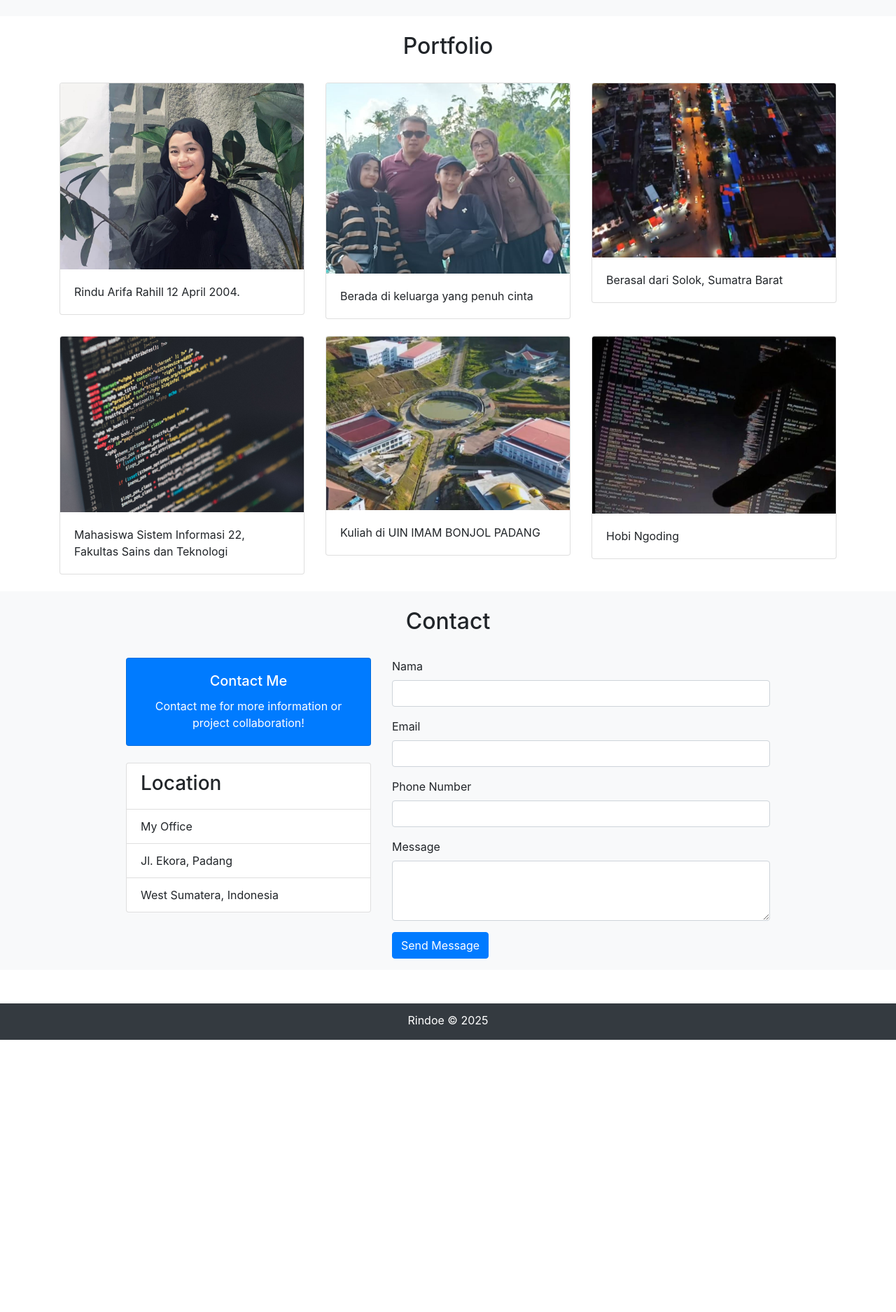
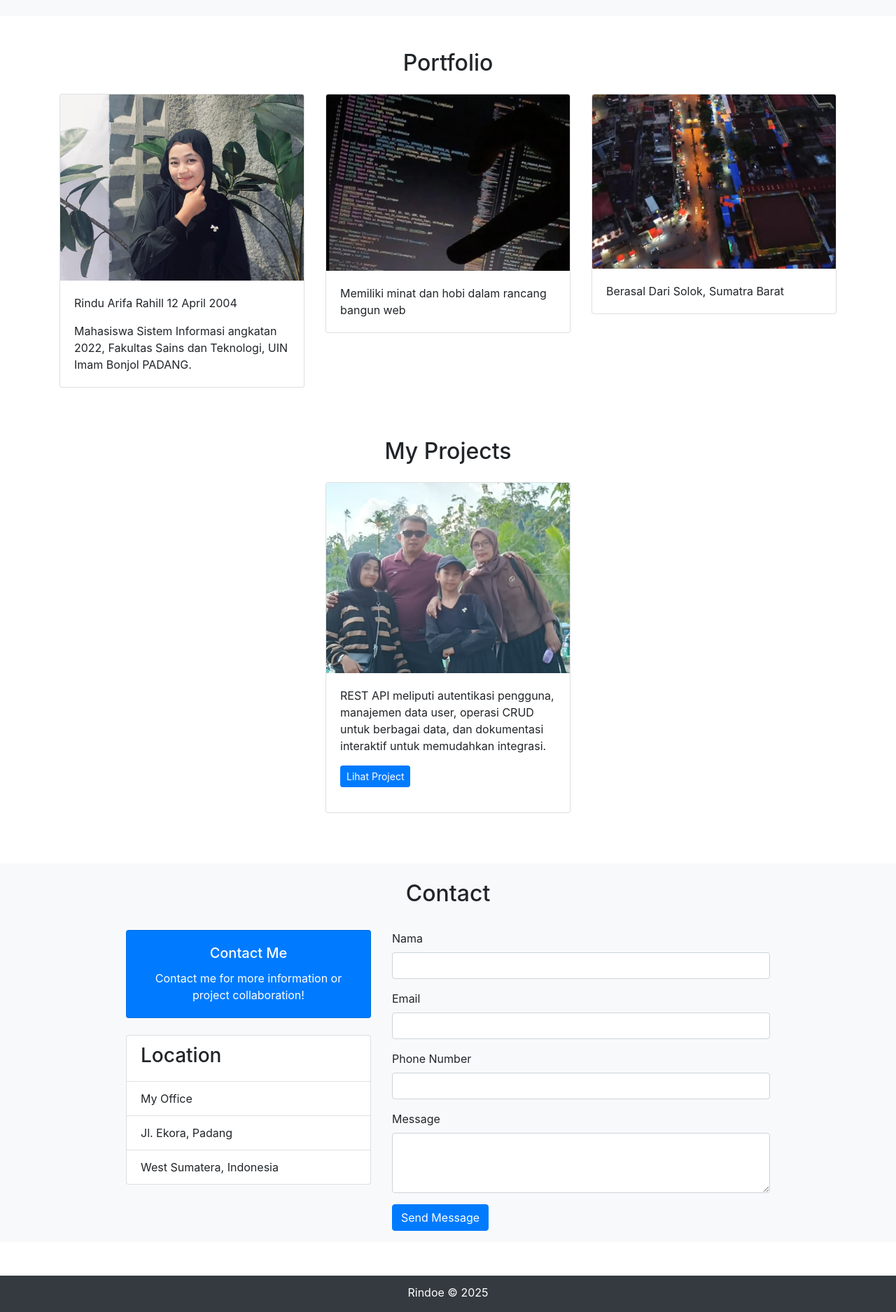
Before and after one commit to rindoe12/rest-api, a PHP site: page / in a window 1280 px wide. Shown: the part 1453-3328 px from the top of the page at 70% size. Before the commit the page ends 2939 px from the top, so only its background shows below. Run offline with PHP 8.4, Linux system fonts and the light colour scheme; data that the repository does not hold is empty; some libraries are stand-ins or nearby versions.

Commit message:
Update lagi wpu-portfolio index.php

```diff
--- a/wpu-portfolio/index.php
+++ b/wpu-portfolio/index.php
@@ -169,73 +169,61 @@ if (isset($media['data']) && count($media['data']) >= 1) {
 </section>
 
 
-    <!-- Portfolio -->
-    <section class="portfolio " id="portfolio">
-      <div class="container">
-        <div class="row pt-4 mb-4">
-          <div class="col text-center">
-            <h2>Portfolio</h2>
-          </div>
-        </div>
+
+<!-- Portfolio Section -->
+<section id="portfolio" class="container my-5">
+  <h2 class="text-center mb-4">Portfolio</h2>
   <div class="row">
-          <div class="col-md mb-4">
+    <div class="col-md-4 mb-4">
       <div class="card">
-              <img class="card-img-top" src="img/thumbs/1.png" alt="Card image cap">
+        <img src="img/thumbs/1.png" class="card-img-top" alt="Tentang Saya 1">
         <div class="card-body">
-                <p class="card-text"> Rindu Arifa Rahill 12 April 2004.</p>
+          <p class="card-text">Rindu Arifa Rahill 12 April 2004</p>
+          <p class="card-text">Mahasiswa Sistem Informasi angkatan 2022, Fakultas Sains dan Teknologi, UIN Imam Bonjol PADANG.</p>
         </div>
       </div>
     </div>
-
-          <div class="col-md mb-4">
+    <div class="col-md-4 mb-4">
       <div class="card">
-              <img class="card-img-top" src="img/thumbs/2.png" alt="Card image cap">
+        <img src="img/thumbs/6.png" class="card-img-top" alt="Tentang Saya 2">
         <div class="card-body">
-                <p class="card-text">Berada di keluarga yang penuh cinta</p>
+          <p class="card-text">Memiliki minat dan hobi dalam rancang bangun web</p>
         </div>
       </div>
     </div>
-
-          <div class="col-md mb-4">
+    <div class="col-md-4 mb-4">
       <div class="card">
-              <img class="card-img-top" src="img/thumbs/3.png" alt="Card image cap">
+        <img src="img/thumbs/3.png" class="card-img-top" alt="Tentang Saya 3">
         <div class="card-body">
-                <p class="card-text">Berasal dari Solok, Sumatra Barat</p>
-              </div>
-            </div>
-          </div>
-        </div>
-
-        <div class="row">
-          <div class="col-md mb-4">
-            <div class="card">
-              <img class="card-img-top" src="img/thumbs/4.png" alt="Card image cap">
-              <div class="card-body">
-                <p class="card-text">Mahasiswa Sistem Informasi 22, Fakultas Sains dan Teknologi</p>
-              </div>
-            </div>
-          </div>
-          <div class="col-md mb-4">
-            <div class="card">
-              <img class="card-img-top" src="img/thumbs/5.png" alt="Card image cap">
-              <div class="card-body">
-                <p class="card-text">Kuliah di UIN IMAM BONJOL PADANG
-                </p>
-              </div>
-            </div>
-          </div>
-
-          <div class="col-md mb-4">
-            <div class="card">
-              <img class="card-img-top" src="img/thumbs/6.png" alt="Card image cap">
-              <div class="card-body">
-                <p class="card-text">Hobi Ngoding</p>
-              </div>
+          <p class="card-text">Berasal Dari Solok, Sumatra Barat</p>
         </div>
       </div>
     </div>
   </div>
 </section>
+
+<!-- My Project Section -->
+<section id="projects" class="container my-5">
+  <h2 class="text-center mb-4">My Projects</h2>
+  <div class="row justify-content-center">
+    <div class="col-md-4 mb-4">
+      <div class="card h-100">
+        <img src="img/thumbs/2.png" class="card-img-top" alt="Rest API Project">
+        <div class="card-body">
+          <p class="card-text">
+            REST API meliputi autentikasi pengguna, manajemen data user, operasi CRUD untuk berbagai data, dan dokumentasi interaktif untuk memudahkan integrasi.
+
+          </p>
+          <p>
+            <a href="https://github.com/rindoe12/rest-api" target="_blank" class="btn btn-primary btn-sm">Lihat Project</a>
+          </p>
+        </div>
+      </div>
+    </div>
+  </div>
+</section>
+
+
 
 
     <!-- Contact -->
```
Lines whose indentation alone changed are shown as unchanged.
